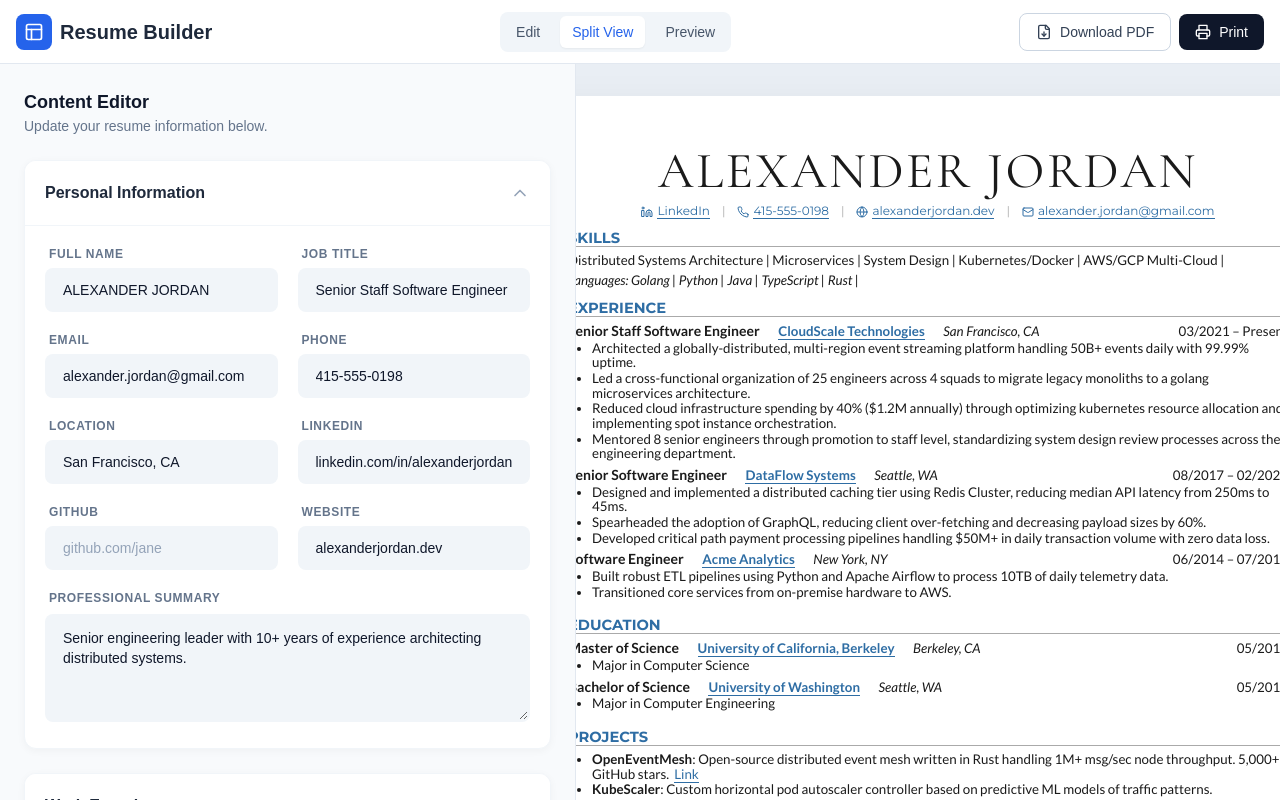
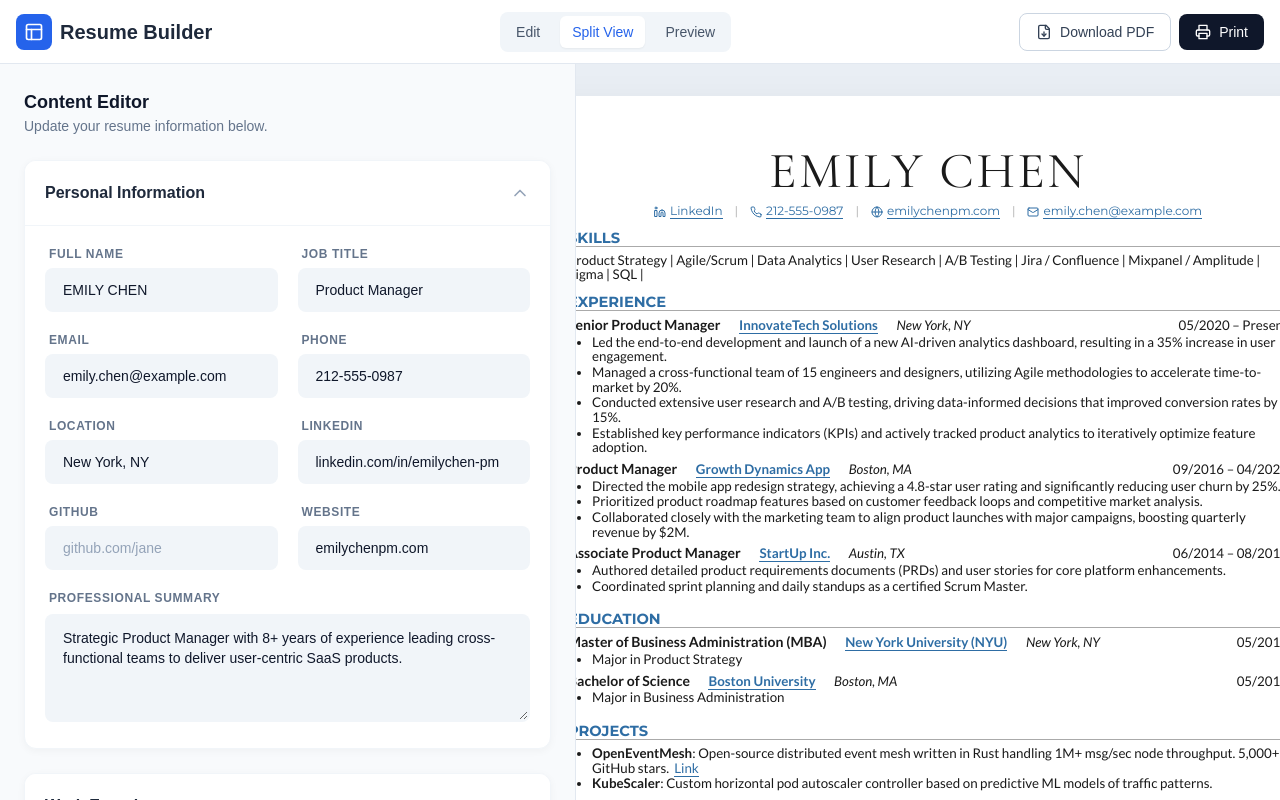
Before and after one commit to ShukoorTalha/Resume_Editor, a React (Vite) app: page / in a window 1280 px wide. Built offline with nearby package versions, Linux system fonts and the light colour scheme.

Commit message:
Update default mock data to Emily Chan and configure Cloudflare tunnel

```diff
--- a/types.ts
+++ b/types.ts
@@ -70,76 +70,75 @@ export interface ResumeData {
 
 export const initialResumeState: ResumeData = {
   profile: {
-    fullName: "ALEXANDER JORDAN",
-    title: "Senior Staff Software Engineer",
-    email: "alexander.jordan@gmail.com",
-    phone: "415-555-0198",
-    location: "San Francisco, CA",
-    linkedin: "linkedin.com/in/alexanderjordan-swe",
-    website: "alexanderjordan.dev",
-    summary: "Senior engineering leader with 10+ years of experience architecting distributed systems.",
+    fullName: "EMILY CHEN",
+    title: "Product Manager",
+    email: "emily.chen@example.com",
+    phone: "212-555-0987",
+    location: "New York, NY",
+    linkedin: "linkedin.com/in/emilychen-pm",
+    website: "emilychenpm.com",
+    summary: "Strategic Product Manager with 8+ years of experience leading cross-functional teams to deliver user-centric SaaS products.",
   },
   experience: [
     {
       id: "1",
-      company: "CloudScale Technologies",
-      position: "Senior Staff Software Engineer",
-      location: "San Francisco, CA",
-      startDate: "2021-03",
+      company: "InnovateTech Solutions",
+      position: "Senior Product Manager",
+      location: "New York, NY",
+      startDate: "2020-05",
       endDate: "Present",
       current: true,
-      description: "• Architected a globally-distributed, multi-region event streaming platform handling 50B+ events daily with 99.99% uptime.\n• Led a cross-functional organization of 25 engineers across 4 squads to migrate legacy monoliths to a golang microservices architecture.\n• Reduced cloud infrastructure spending by 40% ($1.2M annually) through optimizing kubernetes resource allocation and implementing spot instance orchestration.\n• Mentored 8 senior engineers through promotion to staff level, standardizing system design review processes across the engineering department."
+      description: "• Led the end-to-end development and launch of a new AI-driven analytics dashboard, resulting in a 35% increase in user engagement.\n• Managed a cross-functional team of 15 engineers and designers, utilizing Agile methodologies to accelerate time-to-market by 20%.\n• Conducted extensive user research and A/B testing, driving data-informed decisions that improved conversion rates by 15%.\n• Established key performance indicators (KPIs) and actively tracked product analytics to iteratively optimize feature adoption."
     },
     {
       id: "2",
-      company: "DataFlow Systems",
-      position: "Senior Software Engineer",
-      location: "Seattle, WA",
-      startDate: "2017-08",
-      endDate: "2021-02",
+      company: "Growth Dynamics App",
+      position: "Product Manager",
+      location: "Boston, MA",
+      startDate: "2016-09",
+      endDate: "2020-04",
       current: false,
-      description: "• Designed and implemented a distributed caching tier using Redis Cluster, reducing median API latency from 250ms to 45ms.\n• Spearheaded the adoption of GraphQL, reducing client over-fetching and decreasing payload sizes by 60%.\n• Developed critical path payment processing pipelines handling $50M+ in daily transaction volume with zero data loss."
+      description: "• Directed the mobile app redesign strategy, achieving a 4.8-star user rating and significantly reducing user churn by 25%.\n• Prioritized product roadmap features based on customer feedback loops and competitive market analysis.\n• Collaborated closely with the marketing team to align product launches with major campaigns, boosting quarterly revenue by $2M."
     },
     {
       id: "3",
-      company: "Acme Analytics",
-      position: "Software Engineer",
-      location: "New York, NY",
+      company: "StartUp Inc.",
+      position: "Associate Product Manager",
+      location: "Austin, TX",
       startDate: "2014-06",
-      endDate: "2017-07",
+      endDate: "2016-08",
       current: false,
-      description: "• Built robust ETL pipelines using Python and Apache Airflow to process 10TB of daily telemetry data.\n• Transitioned core services from on-premise hardware to AWS."
+      description: "• Authored detailed product requirements documents (PRDs) and user stories for core platform enhancements.\n• Coordinated sprint planning and daily standups as a certified Scrum Master."
     }
   ],
   education: [
     {
       id: "1",
-      school: "University of California, Berkeley",
-      degree: "Master of Science",
-      field: "Computer Science",
-      location: "Berkeley, CA",
+      school: "New York University (NYU)",
+      degree: "Master of Business Administration (MBA)",
+      field: "Product Strategy",
+      location: "New York, NY",
       graduationDate: "2014-05"
     },
     {
       id: "2",
-      school: "University of Washington",
+      school: "Boston University",
       degree: "Bachelor of Science",
-      field: "Computer Engineering",
-      location: "Seattle, WA",
+      field: "Business Administration",
+      location: "Boston, MA",
       graduationDate: "2012-05"
     }
   ],
   skills: [
-    { id: "1", name: "Golang", level: "Expert", category: "Languages" },
-    { id: "2", name: "Python", level: "Expert", category: "Languages" },
-    { id: "3", name: "Java", level: "Expert", category: "Languages" },
-    { id: "4", name: "TypeScript", level: "Expert", category: "Languages" },
-    { id: "5", name: "Rust", level: "Intermediate", category: "Languages" },
-    { id: "10", name: "Distributed Systems Architecture", level: "Expert", category: "Core" },
-    { id: "11", name: "Microservices", level: "Expert", category: "Core" },
-    { id: "12", name: "System Design", level: "Expert", category: "Core" },
-    { id: "13", name: "Kubernetes/Docker", level: "Expert", category: "Core" },
-    { id: "14", name: "AWS/GCP Multi-Cloud", level: "Expert", category: "Core" }
+    { id: "1", name: "Product Strategy", level: "Expert", category: "Core" },
+    { id: "2", name: "Agile/Scrum", level: "Expert", category: "Core" },
+    { id: "3", name: "Data Analytics", level: "Expert", category: "Core" },
+    { id: "4", name: "User Research", level: "Expert", category: "Core" },
+    { id: "5", name: "A/B Testing", level: "Intermediate", category: "Core" },
+    { id: "10", name: "Jira / Confluence", level: "Expert", category: "Tools" },
+    { id: "11", name: "Mixpanel / Amplitude", level: "Expert", category: "Tools" },
+    { id: "12", name: "Figma", level: "Expert", category: "Tools" },
+    { id: "13", name: "SQL", level: "Intermediate", category: "Tools" }
   ],
   projects: [
     {
--- a/vite.config.ts
+++ b/vite.config.ts
@@ -7,6 +7,7 @@ export default defineConfig({
   server: {
     host: '0.0.0.0',
     port: 3000,
-    strictPort: true
+    strictPort: true,
+    allowedHosts: ['generator.shukoor.cloud']
   }
 });
```
Also changed, not shown: cloudflared-config.yml (added, +7 -0 lines), docker-compose.prod.yml (deleted, +0 -18 lines), docker-compose.tunnel.yml (added, +37 -0 lines).
